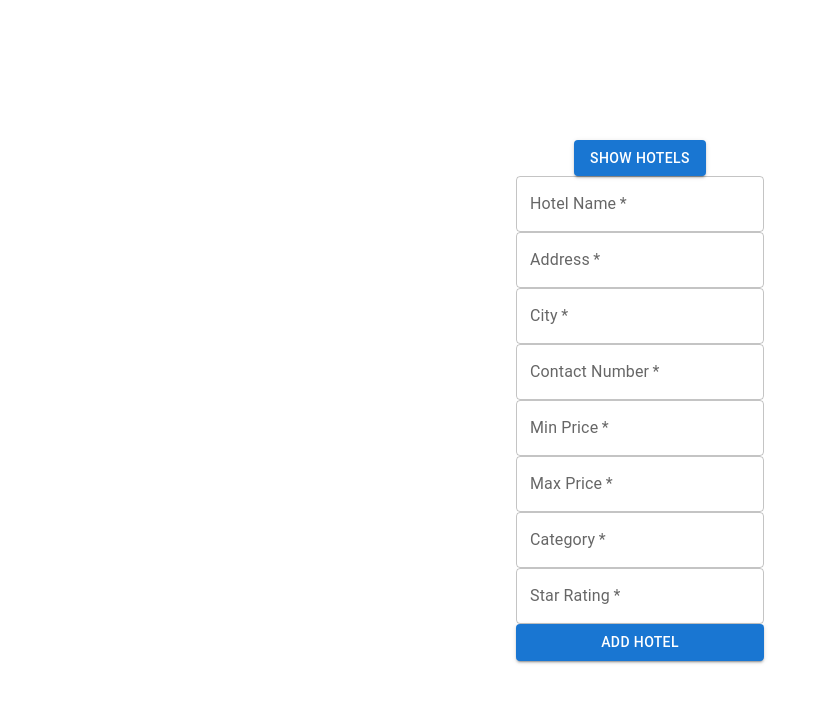
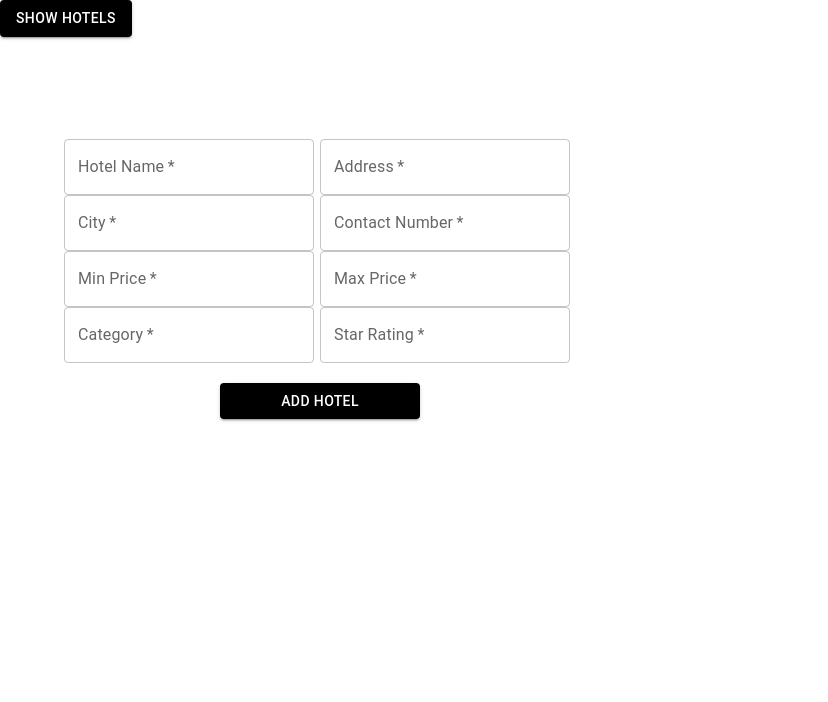
Before and after one commit to varunsharma21/HotelHub, a React (Create React App) app in the folder client/: page /add-hotel in a window 1280 px wide. Shown: the top 702 px of the page, without its empty margins (0-828 px from the left). Built offline with nearby package versions, Linux system fonts and the light colour scheme; no server answers.

Commit message:
[ADD] : styling
- Added styling in details page and addHotel form.

```diff
--- a/client/src/components/AddHotel.js
+++ b/client/src/components/AddHotel.js
@@ -90,12 +90,18 @@ const AddHotel = () => {
 
   return (
     <div className={styles.container}>
-      <Button onClick={backToHotels} variant="contained" color="primary">
+      <Button
+        className={styles.showHotels}
+        onClick={backToHotels}
+        variant="contained"
+        color="primary"
+      >
         Show Hotels
       </Button>
-      <form onSubmit={submitHandler}>
+      <form className={styles.form} onSubmit={submitHandler}>
         {inputInfo.map((info, index) => (
           <TextField
+            className={styles.input}
             key={index}
             value={formData[info.stateKey]}
             onChange={(e) => handleChange(e, info.stateKey)}
--- a/client/src/components/AddHotel.module.css
+++ b/client/src/components/AddHotel.module.css
@@ -1,12 +1,33 @@
 .container {
   height: 100vh;
-  display: flex;
+  /* display: flex;
   flex-direction: column;
   justify-content: center;
-  align-items: center;
+  align-items: center; */
 }
 
-form {
-  display: flex;
-  flex-direction: column;
+.form {
+  display: grid;
+  grid-template-columns: repeat(2, 1fr);
+  width: 40%;
+  margin: 8% 0 0 5%;
+  /* gap: 20px; */
 }
+
+.form Button {
+  background-color: black !important;
+  margin-top: 20px;
+  grid-column: 1 / -1; /* Span the button across all columns */
+  justify-self: center;
+  width: 200px;
+}
+
+.input {
+  width: 250px;
+  margin: 20px;
+}
+
+.showHotels {
+  margin: 20px 0 0 20px;
+  background-color: black !important;
+}
--- a/client/src/components/Details/Details.js
+++ b/client/src/components/Details/Details.js
@@ -1,5 +1,6 @@
 import React from "react";
 import { useLocation } from "react-router-dom";
+import styles from "./Details.module.css";
 
 const Details = () => {
   const location = useLocation();
@@ -7,12 +8,21 @@ const Details = () => {
   const { state } = location;
 
   return (
-    <div>
-      <p>
-        {state.id}, {state.hotelName}, {state.address}, {state.city},{" "}
-        {state.category}, {state.contactNumber}, {state.starRating},{" "}
-        {state.maxPrice}, {state.minPrice}
-      </p>
+    <div className={styles.container}>
+      <div className={styles["details-card"]}>
+        <div className={styles["hotel-info"]}>
+          <p className={styles.name}>{state.hotelName}</p>
+          <p className={styles.city}> {state.city}</p>
+          <p className={styles.rating}>{state.starRating}/5</p>
+          <p className={styles.category}>{state.category}</p>
+          <p className={styles.contactNumber}>{state.contactNumber}</p>
+          <p className={styles.minPrice}>
+            Starting at just ₹{state.minPrice}/night
+          </p>
+          <p className={styles.maxPrice}>Till ₹{state.maxPrice}</p>
+          <p className={styles.address}>{state.address}</p>
+        </div>
+      </div>
     </div>
   );
 };
--- a/client/src/components/Details/Details.module.css
+++ b/client/src/components/Details/Details.module.css
@@ -0,0 +1,50 @@
+.details-card {
+  display: flex;
+  flex-direction: column;
+  height: 80vh;
+  width: 90%;
+  background-color: rgb(245, 242, 243);
+  margin: 10vh 0 0 5%;
+  border-radius: 20px;
+  border: 1px solid grey;
+}
+
+.hotel-info p {
+  margin-left: 5%;
+}
+
+.name {
+  margin: 10px 0 10px 0;
+  font-size: 35px;
+}
+
+.city {
+  margin-bottom: 10px;
+  font-size: 25px;
+}
+
+.rating {
+  margin-bottom: 10px;
+  font-size: 20px;
+}
+
+.category {
+  margin-bottom: 10px;
+  font-size: 20px;
+}
+
+.contactNumber {
+  margin-bottom: 10px;
+  font-size: 20px;
+}
+
+.minPrice,
+.maxPrice {
+  margin-bottom: 10px;
+  font-size: 20px;
+}
+
+.address {
+  margin-bottom: 10px;
+  font-size: 20px;
+}
```
Also changed, not shown: 1 other file (tests, documents, lock files or other folders).
